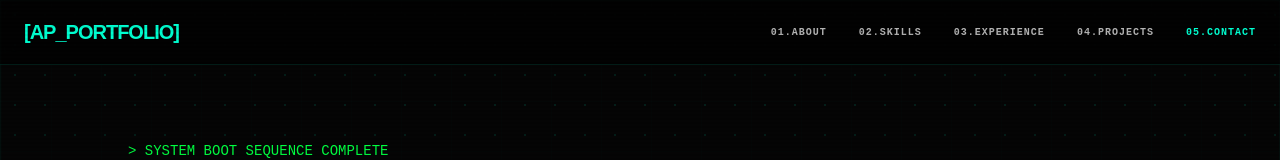
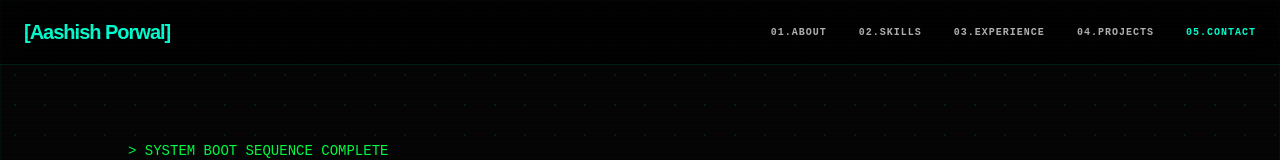
Before and after one commit to aashishporwal1/aashish-porwal-portfolio, a React (Vite) app: page / in a window 1280 px wide. Shown: the top 160 px of the page. Built offline with nearby package versions, Linux system fonts and the light colour scheme.

Commit message:
Updated header

```diff
--- a/src/App.tsx
+++ b/src/App.tsx
@@ -33,7 +33,7 @@ export default function App() {
       <nav className="fixed top-0 w-full z-40 border-b border-primary/10 backdrop-blur-md bg-black/50">
         <div className="max-w-7xl mx-auto px-6 h-16 flex items-center justify-between">
           <div className="font-display font-bold text-xl tracking-tighter">
-            [<span className="text-primary">AP_PORTFOLIO</span>]
+            [<span className="text-primary">Aashish Porwal</span>]
           </div>
 
           <div className="hidden md:flex space-x-8 text-[10px] font-semibold tracking-widest uppercase">
```
